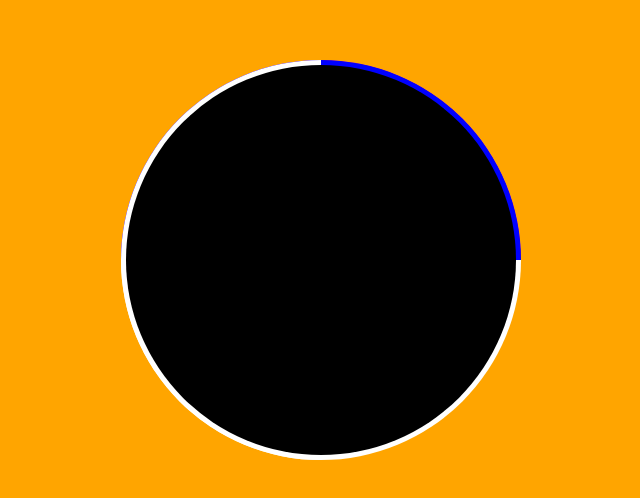
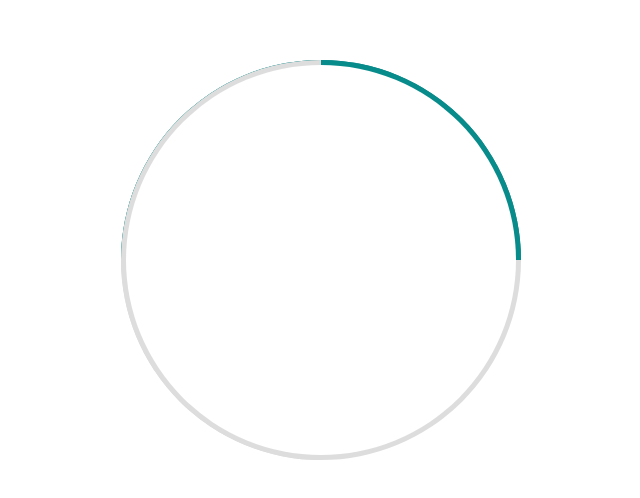
Before and after one commit to amimbs/angular-pomodoro, an Angular app: page / in a window 1280 px wide. Shown: the part 140-638 px from the top of the page, without its empty margins (319-959 px from the left). Built offline with nearby package versions, Linux system fonts and the light colour scheme.

Commit message:
fix: debug incorrect rotation of timer

```diff
--- a/src/app/app.component.scss
+++ b/src/app/app.component.scss
@@ -1,12 +1,12 @@
 .main-container {
     width: 100%;
     height: 100vh;
-    background-color: orange;
+    background-color: white;
 
     .circle-container {
         width: 400px;
         height: 400px;
-        background-color: white;
+        background-color: #ddd;
         border-radius: 50%;
         position: absolute;
         z-index: 1;
--- a/src/app/features/timer/timer.component.scss
+++ b/src/app/features/timer/timer.component.scss
@@ -8,17 +8,19 @@
 }
 
 .semiCircle:nth-child(1) {
-  background-color: red;
+  background-color: #088b8b;
   z-index: 2;
 }
 
 .semiCircle:nth-child(2) {
-  background-color: blue;
+  // background-color: red;
+  background-color: #088b8b;
+
   z-index: 3;
 }
 
 .semiCircle:nth-child(3) {
-  background-color: white;
+  background-color: #ddd;
   z-index: 4;
   // display: none;
 }
@@ -26,7 +28,7 @@
 .outermostCircle {
   width: 390px;
   height: 390px;
-  background-color: black;
+  background-color: white;
   border-radius: 50%;
   z-index: 5;
   // display: none;
--- a/src/app/features/timer/timer.component.ts
+++ b/src/app/features/timer/timer.component.ts
@@ -41,7 +41,7 @@ export class TimerComponent implements OnInit {
     if (this.angle > 180) {
       this.semiCircles[2].style.display = 'none';
       this.semiCircles[0].style.transform = 'rotate(180deg)';
-      this.semiCircles[1].style.transform = `rotate(${this.angle - 180}deg)`;
+      this.semiCircles[1].style.transform = `rotate(${this.angle}deg)`;
     } else {
       this.semiCircles[2].style.display = 'block';
       this.semiCircles[0].style.transform = `rotate(${this.angle}deg)`;
@@ -51,5 +51,8 @@ export class TimerComponent implements OnInit {
     // timer
     // 5 sec conditional
     // end
+    if (this.remainingTime < 0){
+      clearInterval(this.timerLoop);
+    }
   }
 }
```
